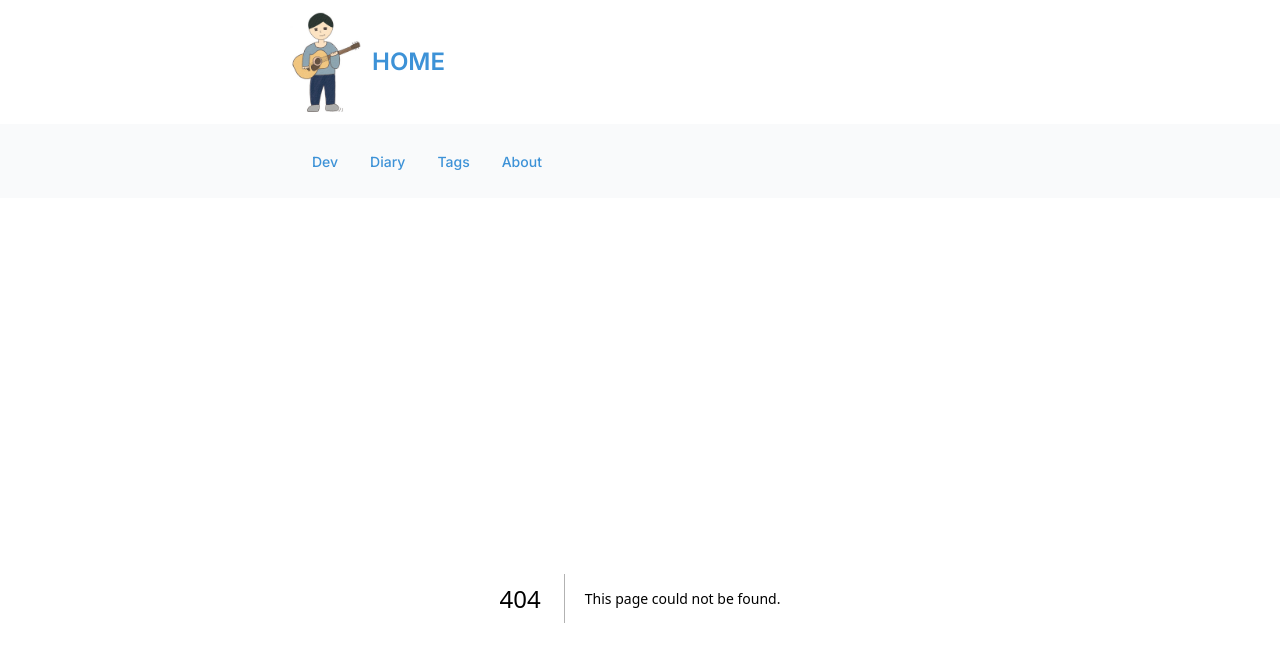
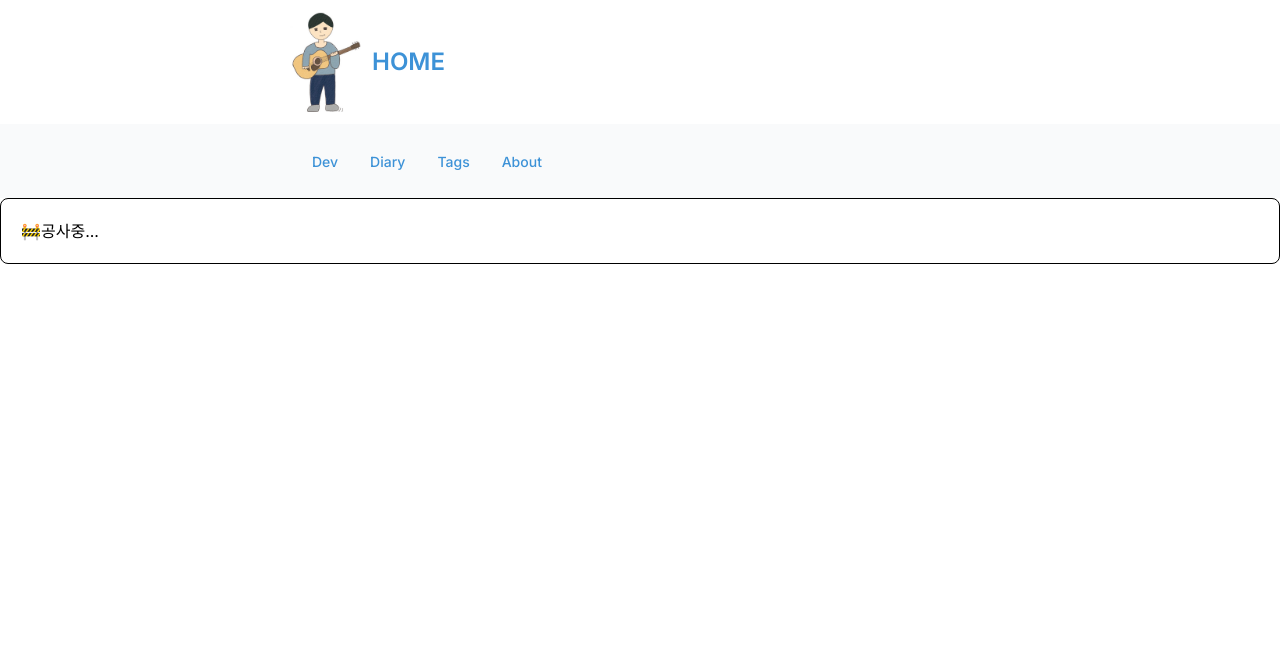
Before and after one commit to wapj/next-gyus-blog, a Next.js app: page /tags in a window 1280 px wide. Before the commit this address had no page. Shown: the top 662 px of the page. Built offline with nearby package versions, Linux system fonts and the light colour scheme.

Commit message:
tags, about에 공사중 추가

```diff
--- /dev/null
+++ b/app/about/page.tsx
@@ -0,0 +1,10 @@
+import React from "react";
+
+export default  function() {
+  return (
+    <div className={"rounded-lg border border-black p-5"}>
+      🚧공사중...
+    </div>
+  )
+
+}
--- a/app/page.tsx
+++ b/app/page.tsx
@@ -14,9 +14,6 @@ export default async function Home() {
   return (
     <>
       <main className={"max-w-screen-md px-4 py-3 mx-auto"}>
-        <div className={"rounded-lg border border-black p-5"}>
-          🚧공사중...
-        </div>
         <ArticleList posts={posts} />
       </main>
     </>
--- /dev/null
+++ b/app/tags/page.tsx
@@ -0,0 +1,9 @@
+import React from "react";
+
+export default  function() {
+  return (
+    <div className={"rounded-lg border border-black p-5"}>
+      🚧공사중...
+    </div>
+  )
+}
```
